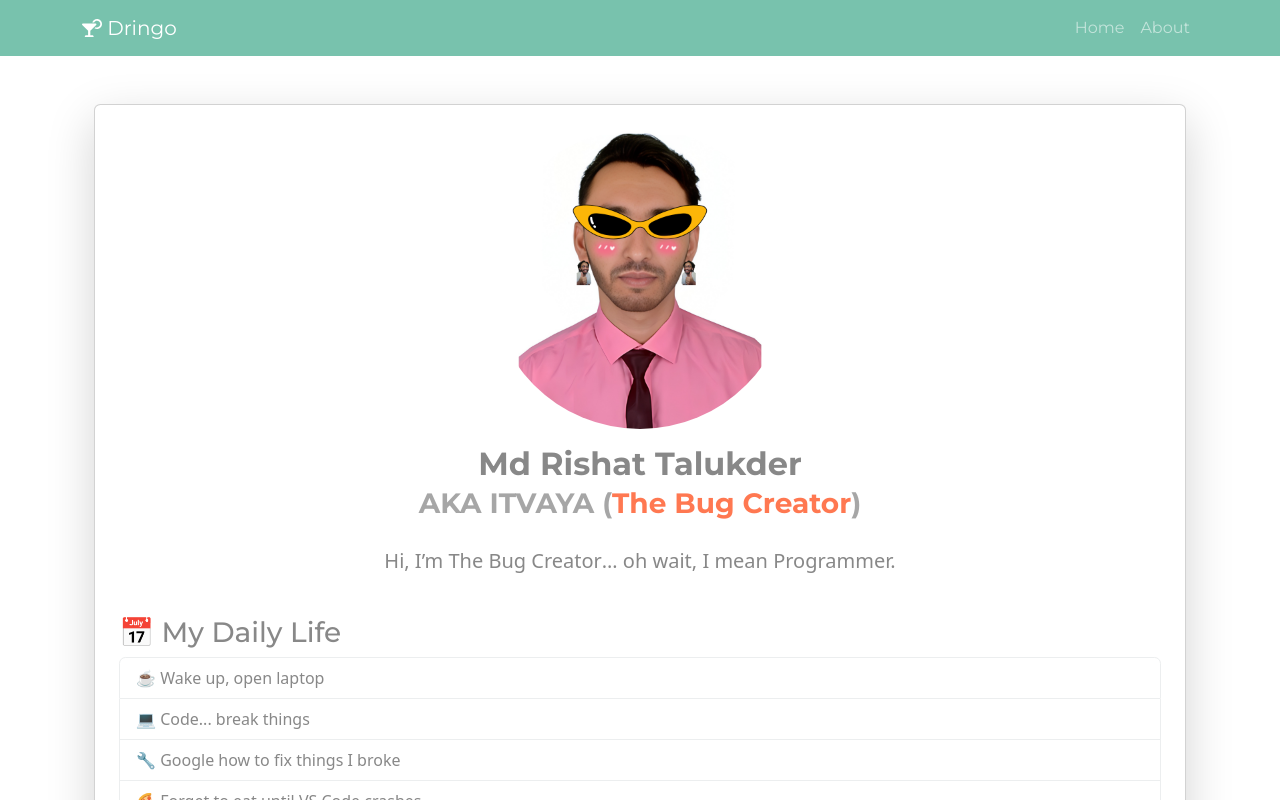
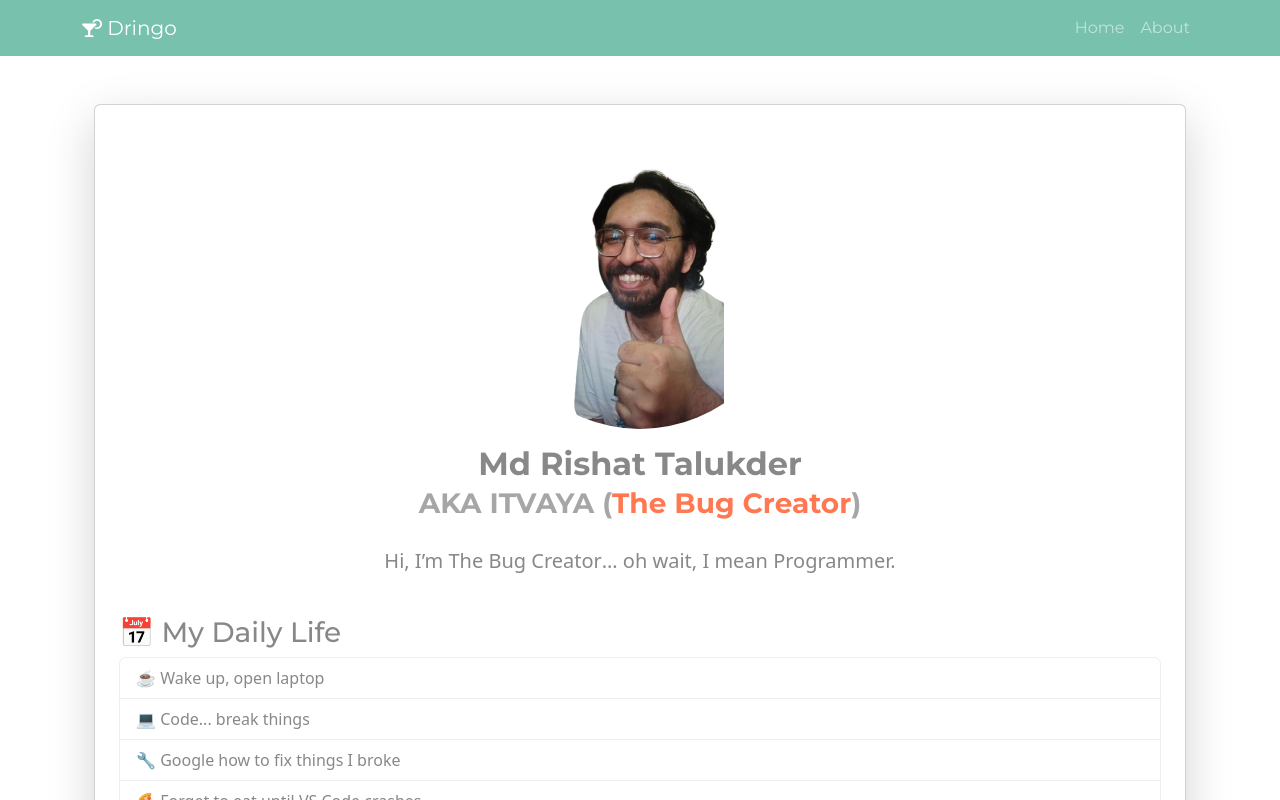
Before and after one commit to RishatTalukder/React-API-Project, a React (Vite) app: page /about in a window 1280 px wide. Shown: the top 800 px of the page. Built offline with nearby package versions, Linux system fonts and the light colour scheme.

Commit message:
Update About component image style and add color configuration file

```diff
--- a/src/pages/About.jsx
+++ b/src/pages/About.jsx
@@ -10,7 +10,7 @@ const About = () => {
           <img
             src={noice}
             className="img-fluid rounded-circle"
-            style={{ width: "300px", height: "300px", objectFit: "cover" }}
+            style={{ width: "300px", height: "300px", objectFit: "contain" }}
             alt="Profile"
           />
         </div>
```
Also changed, not shown: src/noice.png.
